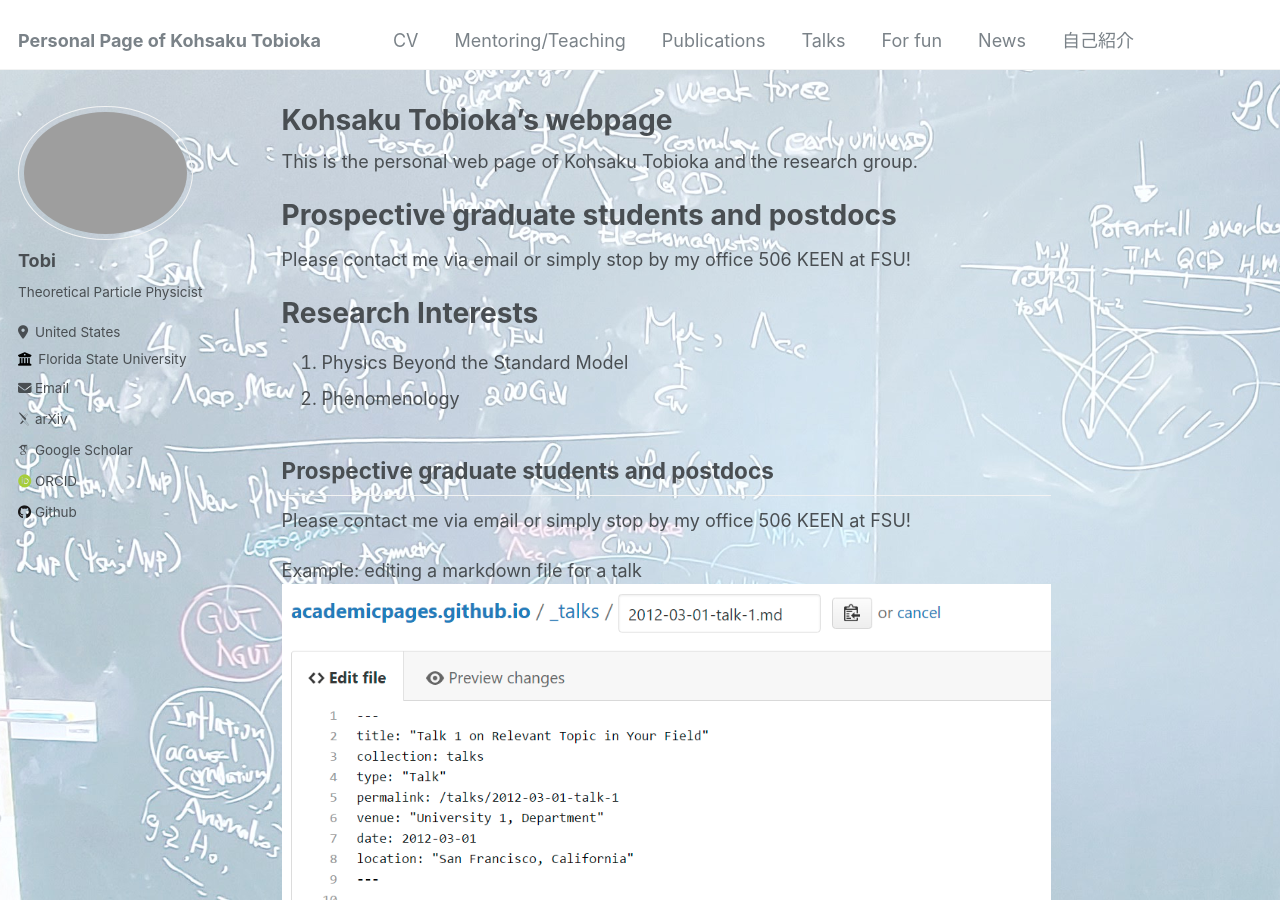
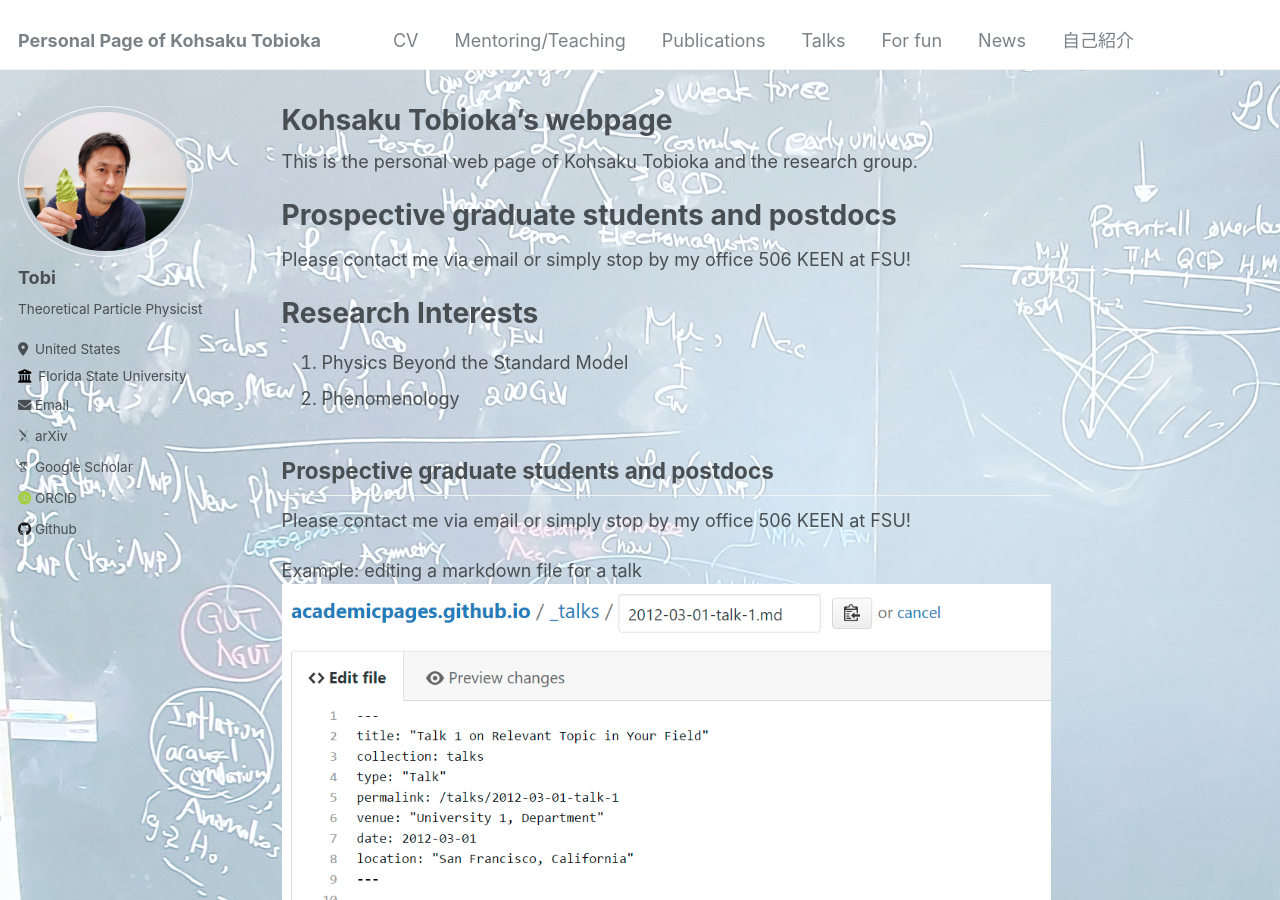
Before and after one commit to Kohsaku-Tobioka/Kohsaku-Tobioka.github.io, a Jekyll site: the page built from _pages/about.md, in a window 1280 px wide and 900 px high. Built offline with Jekyll 4.4.1, drawn with Linux system fonts in a browser that asks for light colours; some web fonts are replaced.

Commit message:
new figs

```diff
--- a/_config.yml
+++ b/_config.yml
@@ -21,7 +21,7 @@ repository               : "Kohsaku-Tobioka/Kohsaku-Tobioka.github.io"
 #               Additional customization can be done by editing /_includes/author-profile.html
 author:
   # Biographic information
-  avatar           : "profile_ice.jpeg"
+  avatar           : "profile_ice.jpg"
   name             : "Tobi"
   pronouns         : # example: "she/her"
   bio              : "Theoretical Particle Physicist"
```
